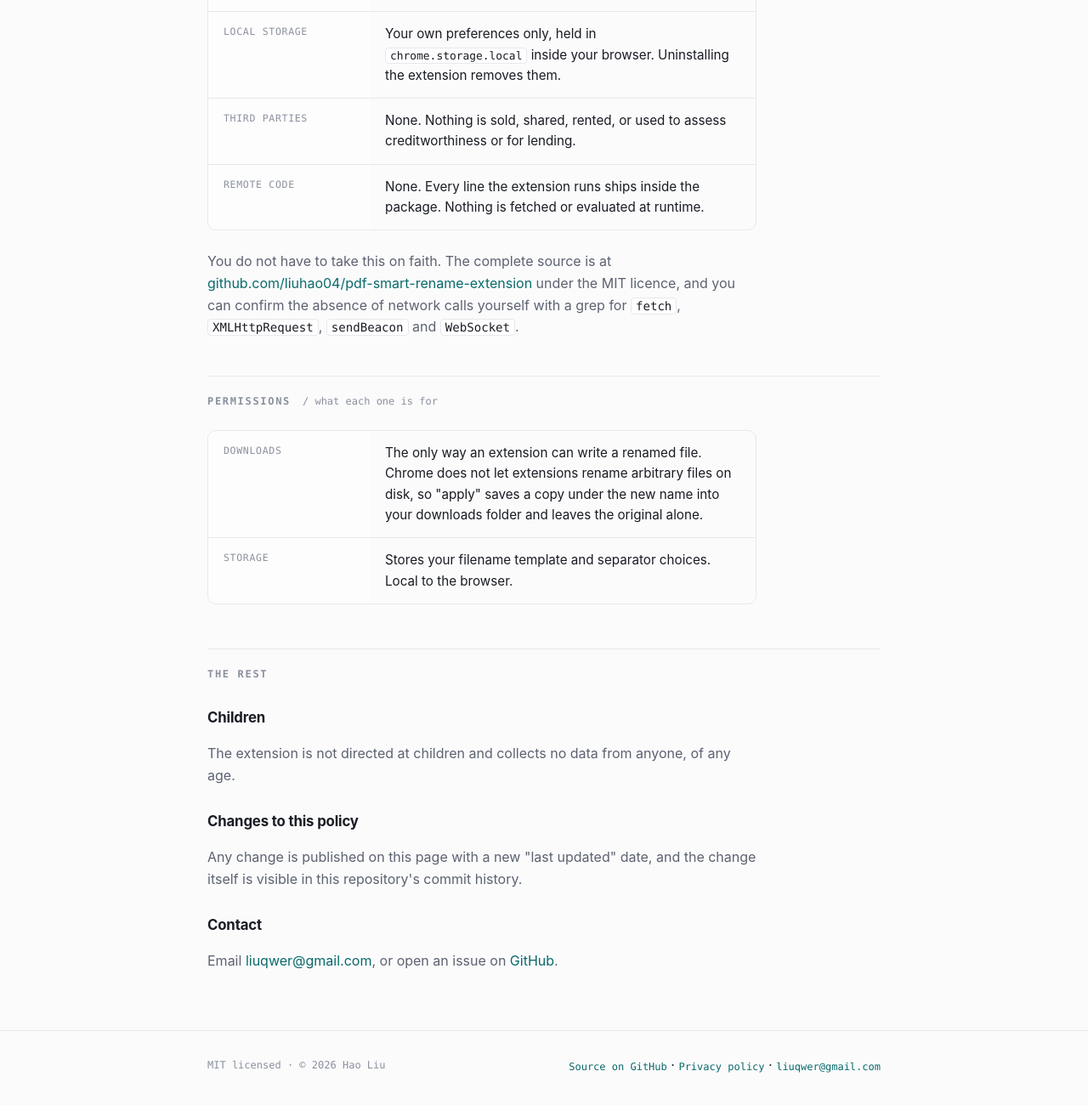
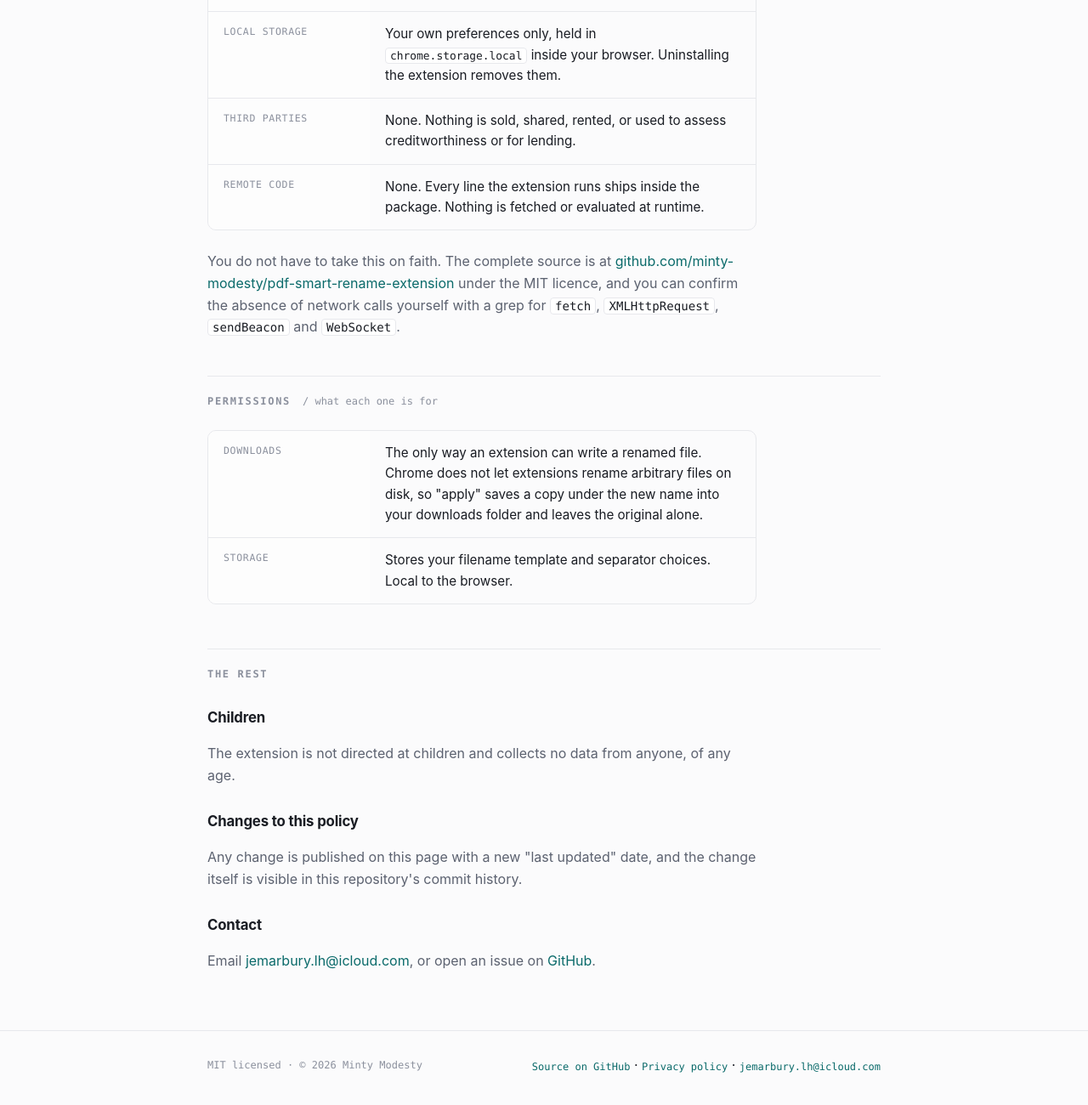
Before and after one commit to minty-modesty/pdf-smart-rename-extension, a browser extension: page docs/privacy.html in a window 1280 px wide. Shown: the part 793-2093 px from the top of the page at 85% size. Drawn offline with Linux system fonts and the light colour scheme.

Commit message:
identity: move self-links to minty-modesty org/Pages, drop owner real name and personal gmail
- github.com/liuhao04/* -> github.com/minty-modesty/*
- liuhao04.github.io/* -> minty-modesty.github.io/*
- footer '(c) 2026 Hao Liu' -> '(c) 2026 Minty Modesty' (docs/index.html + docs/privacy.html)
- contact liuqwer@gmail.com -> jemarbury.lh@icloud.com (3 spots per repo)

```diff
--- a/docs/privacy.html
+++ b/docs/privacy.html
@@ -123,7 +123,7 @@
         </dl>
       </div>
       <p>You do not have to take this on faith. The complete source is at
-      <a href="https://github.com/liuhao04/pdf-smart-rename-extension">github.com/liuhao04/pdf-smart-rename-extension</a> under the MIT
+      <a href="https://github.com/minty-modesty/pdf-smart-rename-extension">github.com/minty-modesty/pdf-smart-rename-extension</a> under the MIT
       licence, and you can confirm the absence of network calls yourself with a grep for
       <code>fetch</code>, <code>XMLHttpRequest</code>, <code>sendBeacon</code> and <code>WebSocket</code>.</p>
     </div>
@@ -150,15 +150,15 @@
       <p>Any change is published on this page with a new "last updated" date, and the change itself is
       visible in this repository's commit history.</p>
       <h3>Contact</h3>
-      <p>Email <a href="mailto:liuqwer@gmail.com">liuqwer@gmail.com</a>, or open an issue on
-      <a href="https://github.com/liuhao04/pdf-smart-rename-extension/issues">GitHub</a>.</p>
+      <p>Email <a href="mailto:jemarbury.lh@icloud.com">jemarbury.lh@icloud.com</a>, or open an issue on
+      <a href="https://github.com/minty-modesty/pdf-smart-rename-extension/issues">GitHub</a>.</p>
     </div>
   </section>
 </main>
 <footer>
   <div class="wrap row">
-    <span class="meta">MIT licensed · © 2026 Hao Liu</span>
-    <span><a href="https://github.com/liuhao04/pdf-smart-rename-extension">Source on GitHub</a> · <a href="privacy.html">Privacy policy</a> · <a href="mailto:liuqwer@gmail.com">liuqwer@gmail.com</a></span>
+    <span class="meta">MIT licensed · © 2026 Minty Modesty</span>
+    <span><a href="https://github.com/minty-modesty/pdf-smart-rename-extension">Source on GitHub</a> · <a href="privacy.html">Privacy policy</a> · <a href="mailto:jemarbury.lh@icloud.com">jemarbury.lh@icloud.com</a></span>
   </div>
 </footer>
 </body>
```
Also changed, not shown: docs/index.html (+4 -4 lines), 1 other file.
